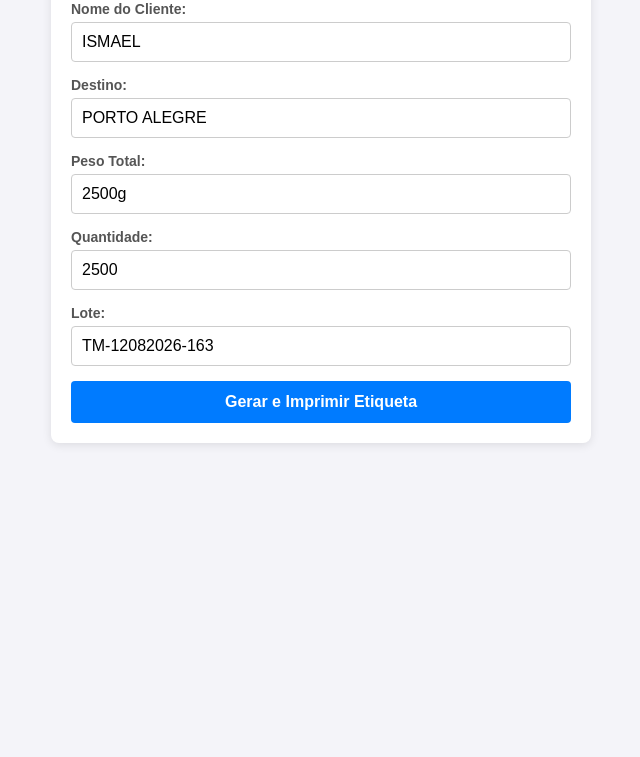
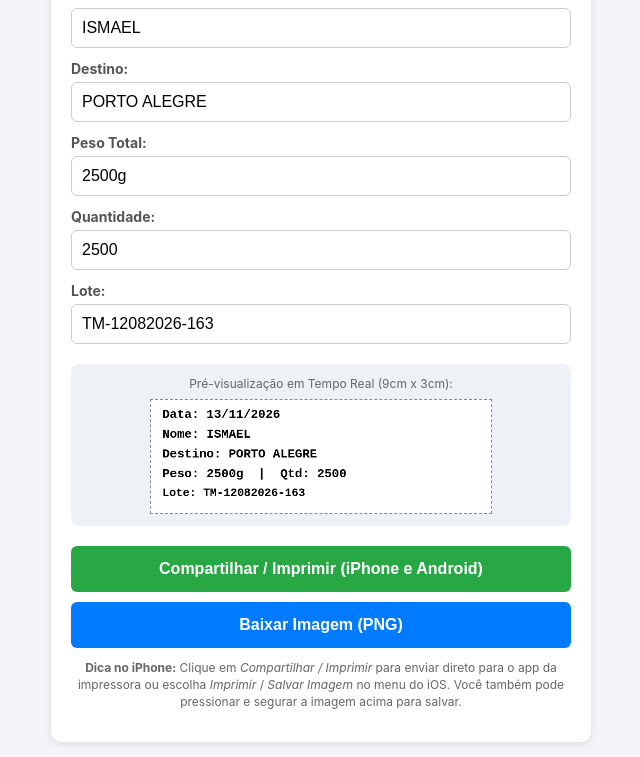
Before and after one commit to unsnap1264/gerador-etiquetas, a plain HTML site: page index.html in a window 1280 px wide. Shown: the part 90-847 px from the top of the page, without its empty margins (319-959 px from the left). Before the commit the page ends 800 px from the top, so only its background shows below. Drawn offline with Linux system fonts and the light colour scheme.

Commit message:
Switch to canvas for rendering tag

```diff
--- a/index.html
+++ b/index.html
@@ -6,7 +6,7 @@
     <title>Gerador de Etiquetas (9x3 cm)</title>
     <style>
         body {
-            font-family: Arial, sans-serif;
+            font-family: -apple-system, BlinkMacSystemFont, "Segoe UI", Roboto, Arial, sans-serif;
             background-color: #f4f4f9;
             margin: 0;
             padding: 15px;
@@ -16,16 +16,17 @@
             margin: 0 auto;
             background: #fff;
             padding: 20px;
-            border-radius: 8px;
+            border-radius: 10px;
             box-shadow: 0 2px 10px rgba(0,0,0,0.1);
         }
         h2 {
             text-align: center;
             color: #333;
             font-size: 20px;
+            margin-top: 0;
         }
         .form-group {
-            margin-bottom: 15px;
+            margin-bottom: 12px;
         }
         label {
             display: block;
@@ -39,113 +40,114 @@
             padding: 10px;
             box-sizing: border-box;
             border: 1px solid #ccc;
-            border-radius: 4px;
+            border-radius: 6px;
             font-size: 16px;
+        }
+        .preview-box {
+            margin: 20px 0;
+            text-align: center;
+            background: #eef1f5;
+            padding: 12px;
+            border-radius: 8px;
+        }
+        .preview-box span {
+            display: block;
+            font-size: 12px;
+            color: #666;
+            margin-bottom: 8px;
+        }
+        /* O Canvas tem tamanho real de 720x240px (9x3cm a 203 DPI), mas ajusta na tela do celular */
+        canvas {
+            width: 100%;
+            max-width: 9cm;
+            height: auto;
+            border: 1px dashed #888;
+            background: #fff;
+            display: block;
+            margin: 0 auto;
+        }
+        .btn-group {
+            display: flex;
+            flex-direction: column;
+            gap: 10px;
         }
         button {
             width: 100%;
             background-color: #007bff;
             color: white;
             border: none;
-            padding: 12px;
+            padding: 14px;
             font-size: 16px;
-            border-radius: 4px;
+            border-radius: 6px;
             cursor: pointer;
             font-weight: bold;
         }
-        button:hover {
-            background-color: #0056b3;
+        button.btn-share {
+            background-color: #28a745;
         }
-
-        #print-area {
-            display: none;
+        button:active {
+            opacity: 0.85;
         }
-
-        /* Configuração estrita para forçar 1 única página de 9cm x 3cm */
-        @media print {
-            @page {
-                size: 9cm 3cm;
-                margin: 0;
-            }
-            html, body {
-                width: 9cm;
-                height: 3cm;
-                margin: 0;
-                padding: 0;
-                overflow: hidden;
-            }
-            body * {
-                visibility: hidden;
-            }
-            #print-area, #print-area * {
-                visibility: visible;
-            }
-            #print-area {
-                display: block;
-                position: absolute;
-                left: 0;
-                top: 0;
-                width: 9cm;
-                height: 3cm;
-                margin: 0;
-                padding: 0;
-                page-break-after: avoid;
-                page-break-before: avoid;
-            }
-            .etiqueta-pagina {
-                width: 9cm;
-                height: 3cm;
-                box-sizing: border-box;
-                padding: 2mm 3mm;
-                overflow: hidden;
-                font-family: monospace;
-                font-size: 11px;
-                line-height: 1.25;
-            }
-            .etiqueta-pagina p {
-                margin: 1px 0;
-                white-space: nowrap;
-            }
+        .dica-ios {
+            font-size: 12px;
+            color: #666;
+            text-align: center;
+            margin-top: 12px;
+            line-height: 1.4;
         }
     </style>
 </head>
 <body>
 
-<div class="container" id="form-container">
+<div class="container">
     <h2>Gerador de Etiquetas (9x3 cm)</h2>
 
     <div class="form-group">
         <label>Nome do Cliente:</label>
-        <input type="text" id="nome" value="ISMAEL">
+        <input type="text" id="nome" value="ISMAEL" oninput="desenharEtiqueta()">
     </div>
 
     <div class="form-group">
         <label>Destino:</label>
-        <input type="text" id="destino" value="PORTO ALEGRE">
+        <input type="text" id="destino" value="PORTO ALEGRE" oninput="desenharEtiqueta()">
     </div>
 
     <div class="form-group">
         <label>Peso Total:</label>
-        <input type="text" id="peso" value="2500g">
+        <input type="text" id="peso" value="2500g" oninput="desenharEtiqueta()">
     </div>
 
     <div class="form-group">
         <label>Quantidade:</label>
-        <input type="text" id="qtd" value="2500">
+        <input type="text" id="qtd" value="2500" oninput="desenharEtiqueta()">
     </div>
 
     <div class="form-group">
         <label>Lote:</label>
-        <input type="text" id="lote" value="TM-12082026-163">
+        <input type="text" id="lote" value="TM-12082026-163" oninput="desenharEtiqueta()">
     </div>
 
-    <button onclick="imprimirEtiqueta()">Gerar e Imprimir Etiqueta</button>
+    <div class="preview-box">
+        <span>Pré-visualização em Tempo Real (9cm x 3cm):</span>
+        <!-- Resolução exata de 203 DPI (8 pontos por mm): 90mm = 720px | 30mm = 240px -->
+        <canvas id="etiquetaCanvas" width="720" height="240"></canvas>
+    </div>
+
+    <div class="btn-group">
+        <button class="btn-share" onclick="compartilharOuImprimir()">Compartilhar / Imprimir (iPhone e Android)</button>
+        <button onclick="baixarImagem()">Baixar Imagem (PNG)</button>
+    </div>
+
+    <p class="dica-ios">
+        <strong>Dica no iPhone:</strong> Clique em <em>Compartilhar / Imprimir</em> para enviar direto para o app da impressora ou escolha <em>Imprimir</em> / <em>Salvar Imagem</em> no menu do iOS. Você também pode pressionar e segurar a imagem acima para salvar.
+    </p>
 </div>
 
-<div id="print-area"></div>
+<script>
+    const canvas = document.getElementById('etiquetaCanvas');
+    const ctx = canvas.getContext('2d');
 
-<script>
-    function imprimirEtiqueta() {
+    function desenharEtiqueta() {
         const nome = document.getElementById('nome').value || 'N/A';
         const destino = document.getElementById('destino').value || 'N/A';
         const peso = document.getElementById('peso').value || 'N/A';
@@ -153,22 +155,85 @@
         const lote = document.getElementById('lote').value || 'N/A';
         const dataAtual = new Date().toLocaleDateString('pt-BR');
 
-        const printArea = document.getElementById('print-area');
-        printArea.innerHTML = '';
+        // 1. Preenche o fundo branco sólido (essencial para impressoras térmicas)
+        ctx.fillStyle = '#FFFFFF';
+        ctx.fillRect(0, 0, canvas.width, canvas.height);
 
-        // Injeta estritamente um único bloco de etiqueta
-        printArea.innerHTML = `
-            <div class="etiqueta-pagina">
-                <p><strong>Data:</strong> ${dataAtual}</p>
-                <p><strong>Nome:</strong> ${nome}</p>
-                <p><strong>Destino:</strong> ${destino}</p>
-                <p><strong>Peso:</strong> ${peso} &nbsp;|&nbsp; <strong>Qtd:</strong> ${qtd}</p>
-                <p><strong>Lote:</strong> ${lote}</p>
-            </div>
-        `;
+        // 2. Configura a tipografia nítida em preto puro
+        ctx.fillStyle = '#000000';
+        ctx.textBaseline = 'top';
 
-        window.print();
+        const margemEsquerda = 24;
+        let posY = 18;
+        const espacoLinha = 42;
+
+        // Linha 1: Data
+        ctx.font = 'bold 26px monospace';
+        ctx.fillText(`Data: ${dataAtual}`, margemEsquerda, posY);
+        posY += espacoLinha;
+
+        // Linha 2: Nome
+        ctx.fillText(`Nome: ${nome}`, margemEsquerda, posY);
+        posY += espacoLinha;
+
+        // Linha 3: Destino
+        ctx.fillText(`Destino: ${destino}`, margemEsquerda, posY);
+        posY += espacoLinha;
+
+        // Linha 4: Peso e Quantidade
+        ctx.fillText(`Peso: ${peso}  |  Qtd: ${qtd}`, margemEsquerda, posY);
+        posY += espacoLinha;
+
+        // Linha 5: Lote
+        ctx.font = 'bold 24px monospace';
+        ctx.fillText(`Lote: ${lote}`, margemEsquerda, posY);
     }
+
+    // Baixa a imagem PNG diretamente
+    function baixarImagem() {
+        const nome = document.getElementById('nome').value || 'cliente';
+        const link = document.createElement('a');
+        link.download = `etiqueta_${nome}.png`;
+        link.href = canvas.toDataURL('image/png');
+        link.click();
+    }
+
+    // Usa a API nativa de compartilhamento do iPhone/Android (abre o menu de Imprimir, Salvar na Galeria ou enviar pro app Zebra)
+    function compartilharOuImprimir() {
+        const nome = document.getElementById('nome').value || 'cliente';
+
+        canvas.toBlob(async function(blob) {
+            const arquivo = new File([blob], `etiqueta_${nome}.png`, { type: 'image/png' });
+
+            // Verifica se o navegador suporta compartilhamento nativo de arquivos (funciona no Safari iOS e Chrome Android)
+            if (navigator.canShare && navigator.canShare({ files: [arquivo] })) {
+                try {
+                    await navigator.share({
+                        files: [arquivo],
+                        title: `Etiqueta - ${nome}`
+                    });
+                } catch (err) {
+                    console.log('Compartilhamento cancelado ou falhou:', err);
+                }
+            } else {
+                // Fallback para computador desktop: abre apenas a imagem limpa em uma nova aba e chama a impressão
+                const dataUrl = canvas.toDataURL('image/png');
+                const janela = window.open('', '_blank');
+                janela.document.write(`
+                    <html>
+                        <head><title>Imprimir Etiqueta</title></head>
+                        <body style="margin:0; display:flex; justify-content:center; align-items:center;">
+                            <img src="${dataUrl}" style="width:9cm; height:3cm;" onload="window.print(); window.close();">
+                        </body>
+                    </html>
+                `);
+                janela.document.close();
+            }
+        }, 'image/png');
+    }
+
+    // Desenha a etiqueta inicial assim que a página carrega
+    window.onload = desenharEtiqueta;
 </script>
 
 </body>
```
